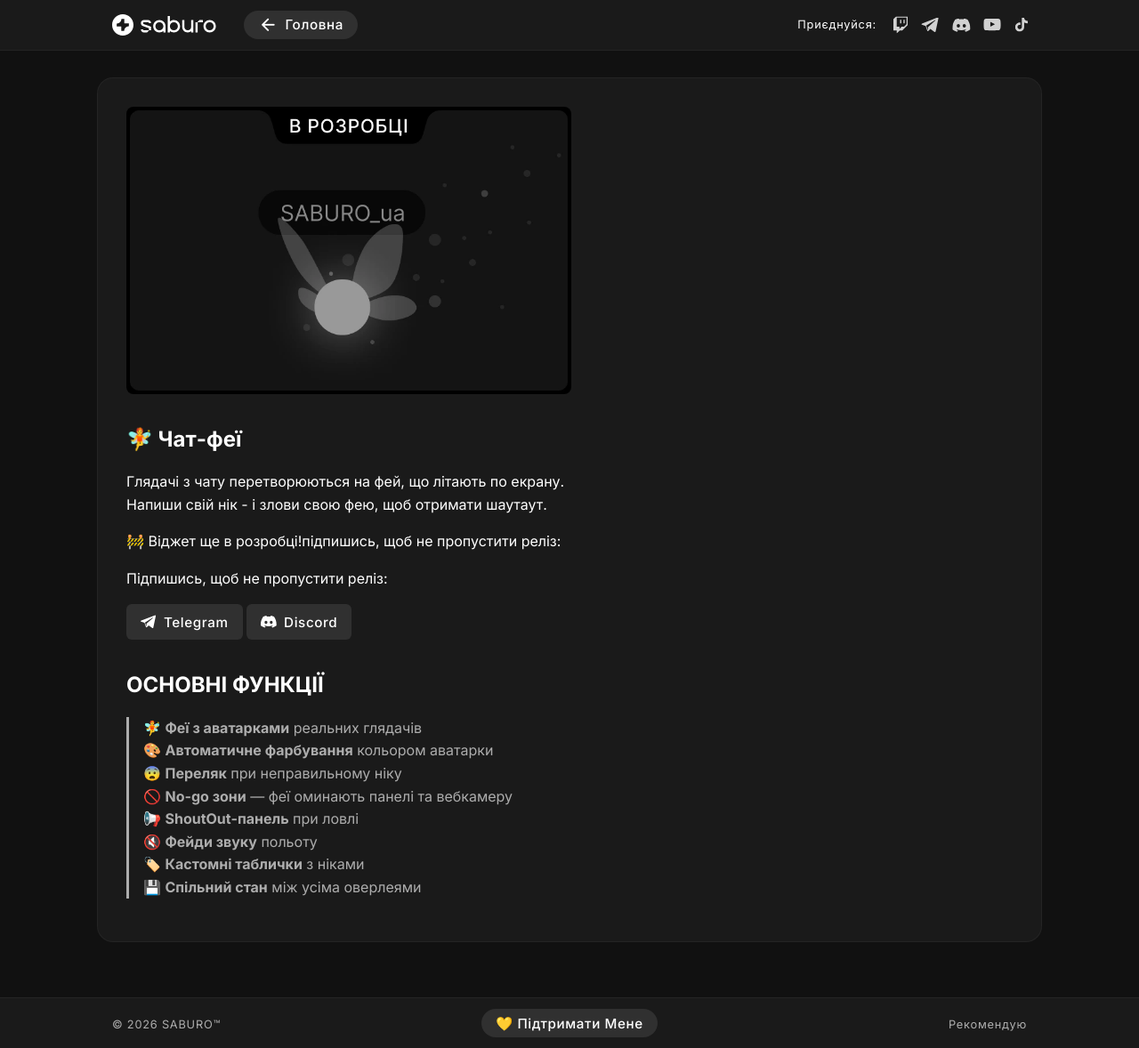
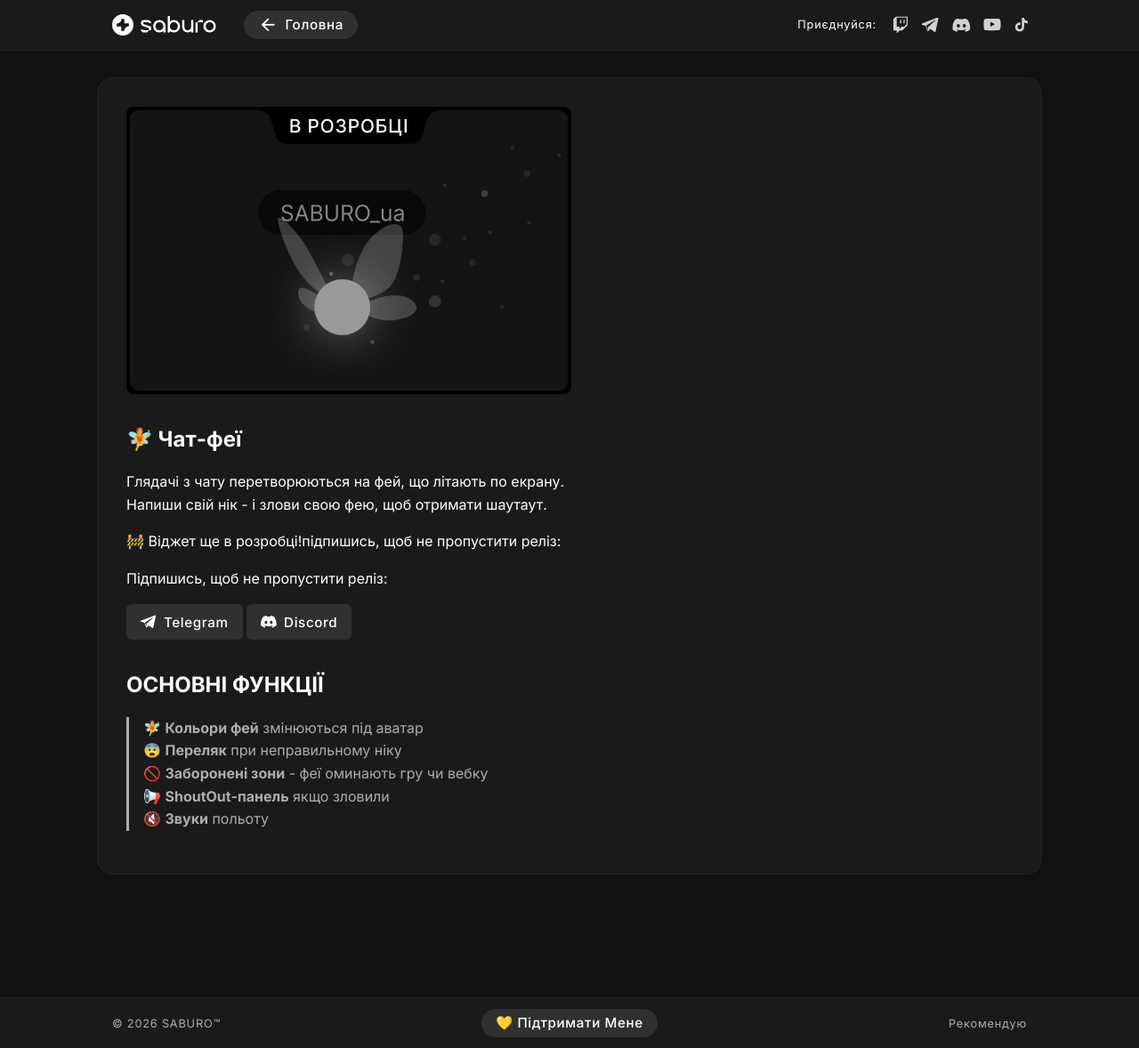
Before and after one commit to iamsaburo/iamsaburo.github.io, a Jekyll site: the page built from _blocks/2026-11-13-chat-feyi.md, in a window 1280 px wide and 1178 px high. Shown: the whole window at 89% size. Built offline with Jekyll 4.4.1, drawn with Linux system fonts in a browser that asks for light colours.

Commit message:
Update _blocks/2026-11-13-chat-feyi.md (via Pages CMS)

```diff
--- a/_blocks/2026-11-13-chat-feyi.md
+++ b/_blocks/2026-11-13-chat-feyi.md
@@ -34,11 +34,8 @@ embed_max_width: 500px
 </div>
 
 ## ОСНОВНІ ФУНКЦІЇ
-> 🧚 **Феї з аватарками** реальних глядачів <br>
-> 🎨 **Автоматичне фарбування** кольором аватарки <br>
+> 🧚 **Кольори фей** змінюються під аватар <br>
 > 😨 **Переляк** при неправильному ніку <br>
-> 🚫 **No-go зони** — феї оминають панелі та вебкамеру <br>
-> 📢 **ShoutOut-панель** при ловлі <br>
-> 🔇 **Фейди звуку** польоту <br>
-> 🏷️ **Кастомні таблички** з ніками <br>
-> 💾 **Спільний стан** між усіма оверлеями
+> 🚫 **Заборонені зони** - феї оминають гру чи вебку <br>
+> 📢 **ShoutOut-панель** якщо зловили <br>
+> 🔇 **Звуки** польоту <br>
```
